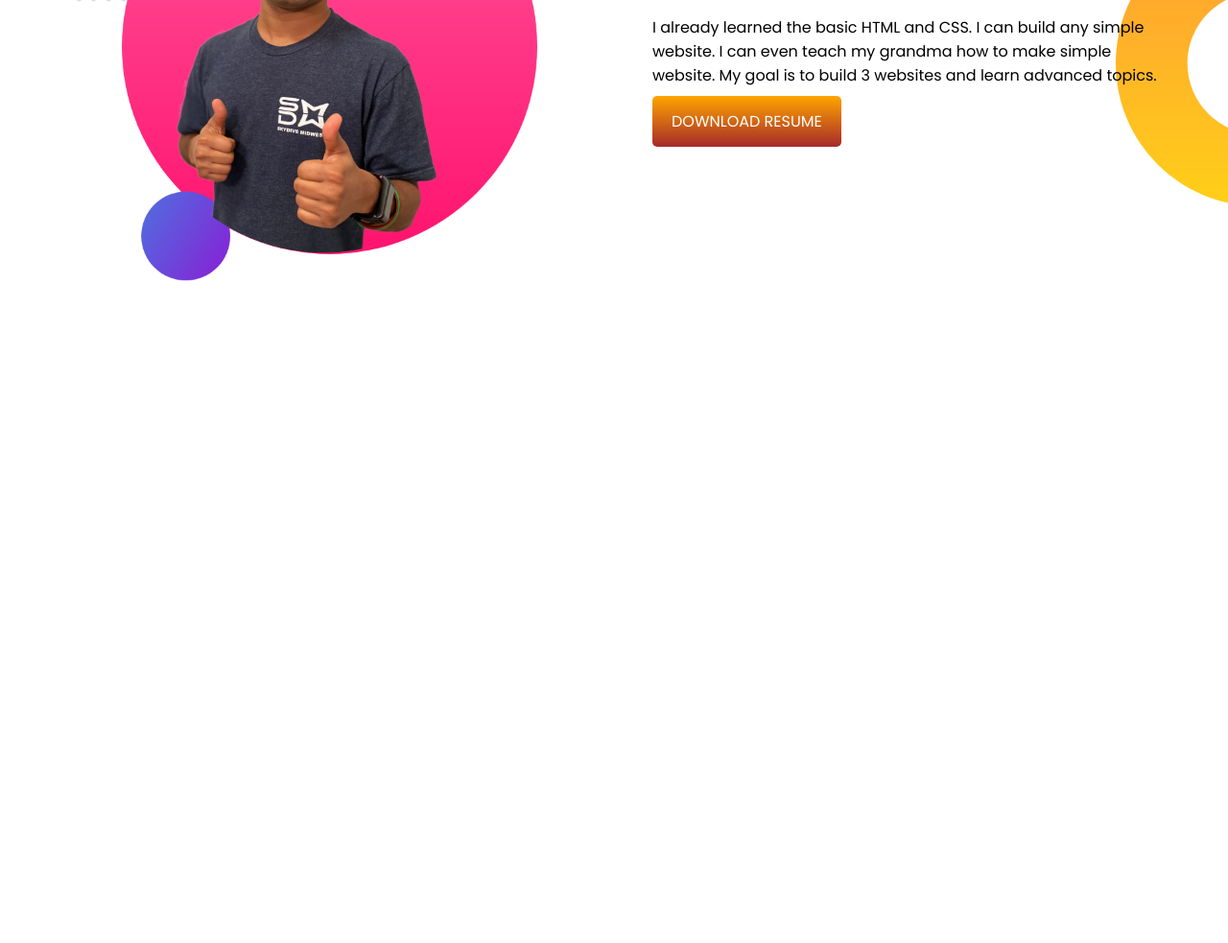
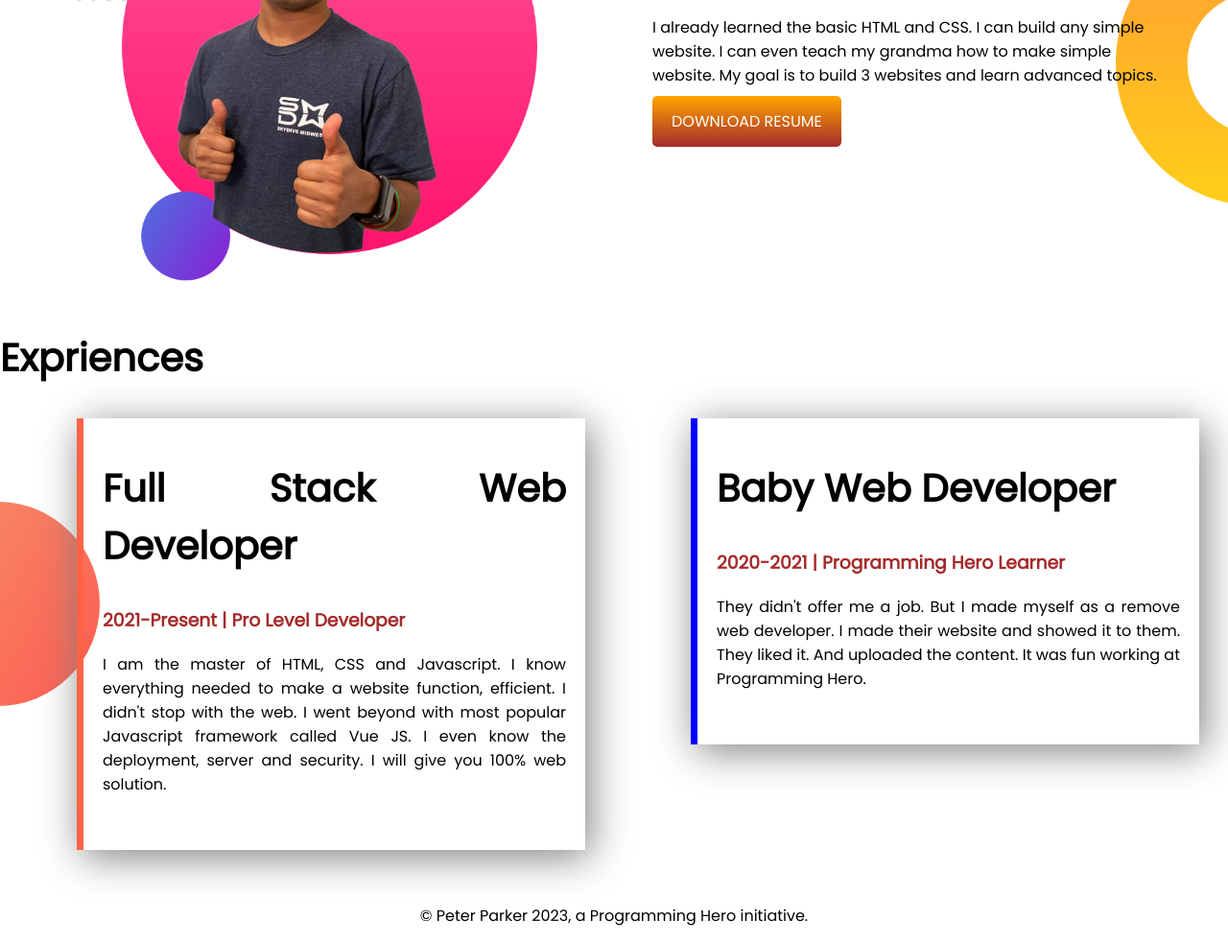
Before and after one commit to alamin09876/developer-portfolio, a plain HTML site: page index.html in a window 1280 px wide. Shown: the part 652-1635 px from the top of the page at 96% size. Before the commit the page ends 952 px from the top, so only its background shows below. Drawn offline with Linux system fonts and the light colour scheme.

Commit message:
added footer

```diff
--- a/index.html
+++ b/index.html
@@ -39,7 +39,27 @@
         <p>I already learned the basic HTML and CSS. I can build any simple<br> website. I can even teach my grandma how to make simple<br> website. My goal is to build 3 websites and learn advanced topics.</p>
          <a class="button-hire" target="_blank" href="https://web.facebook.com/?_rdc=1&_rdr">DOWNLOAD RESUME</a>
     </section>
+    <section class="top-exprience">
+        <div>
+            <h1>Expriences</h1>
+        </div>
+        <div class="exprience">
+            <div id="full-stack-web-developer" class="exprience-item">
+                <h1>Full Stack Web Developer</h1>
+                <h3 class="name-color">2021-Present | Pro Level Developer</h3>
+                <p>I am the master of HTML, CSS and Javascript. I know everything needed to make a website function, efficient. I didn't stop with the web. I went beyond with most popular Javascript framework called Vue JS. I even know the deployment, server and security. I will give you 100% web solution.</p>
+            </div>
+            <div id="baby-web-developer" class="exprience-item">
+                <h1>Baby Web Developer</h1>
+                <h3 class="name-color">2020-2021 | Programming Hero Learner</h3>
+                <p>They didn't offer me a job. But I made myself as a remove web developer. I made their website and showed it to them. They liked it. And uploaded the content. It was fun working at Programming Hero.</p>
+            </div>
+        </div>
+    </section>
 
 
 </body>
+<footer>
+    <p>© Peter Parker 2023, a Programming Hero initiative.</p>
+</footer>
 </html>
--- a/style.css
+++ b/style.css
@@ -43,3 +43,35 @@ h1{
     background-position:right;
 
 }
+.top-exprience{
+    background-image: url(images/exp-bg.png);
+    background-repeat:no-repeat;
+    background-position: left;
+}
+.exprience{
+    display:flex;
+}
+.exprience-item{
+    width:40%;
+    margin-left: 80px;
+    box-shadow: 5px 7px 40px grey;
+
+    padding-left: 20px;
+    padding-right: 20px;
+    margin-bottom: 40px;
+    margin-right: 30px;
+    text-align: justify;
+    height: 80%;
+}
+.exprience-item p{
+    padding-bottom:40px;
+}
+#full-stack-web-developer{
+    border-left: 7px solid tomato;
+}
+#baby-web-developer{
+    border-left: 7px solid blue;
+}
+footer p{
+    text-align:center;
+}
```
